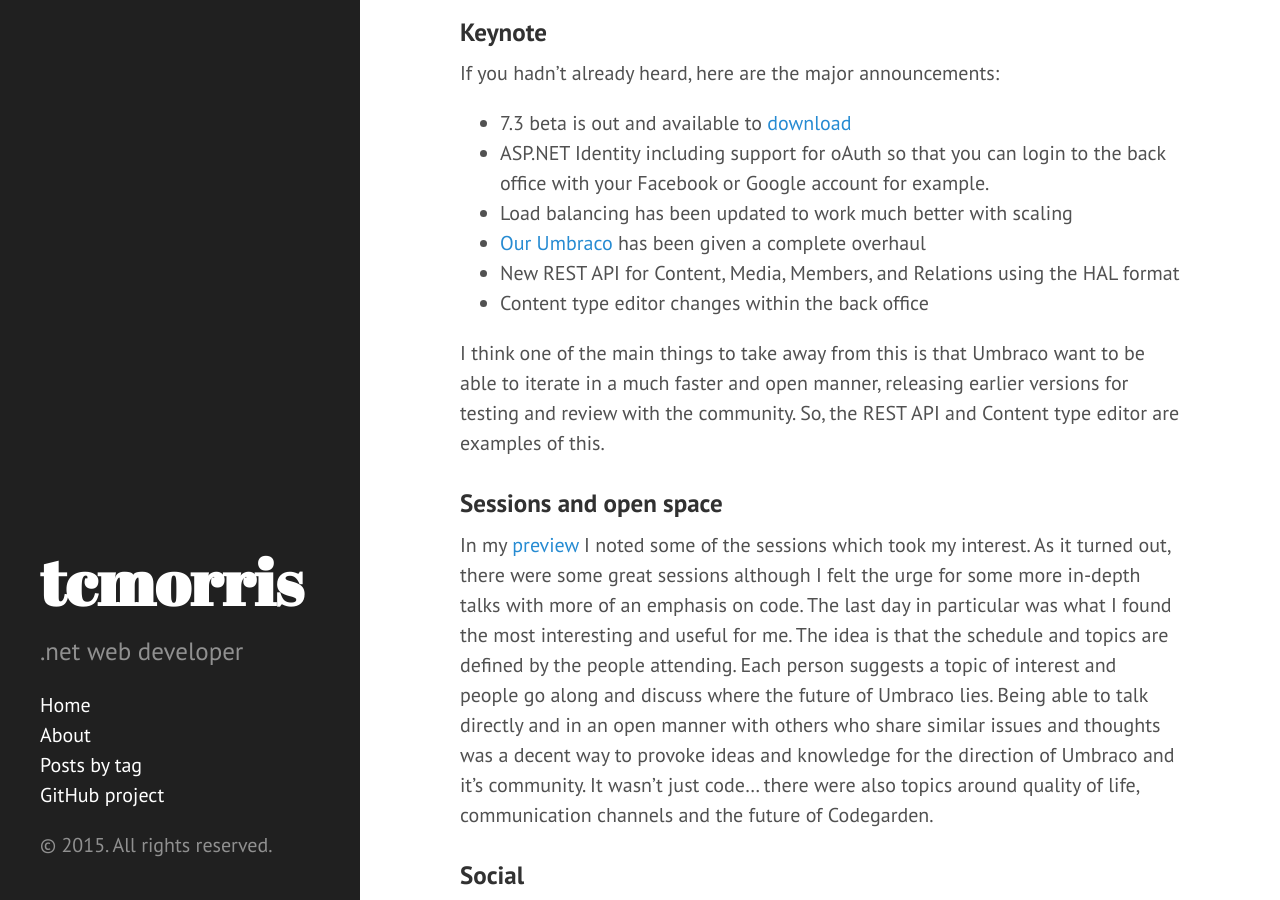
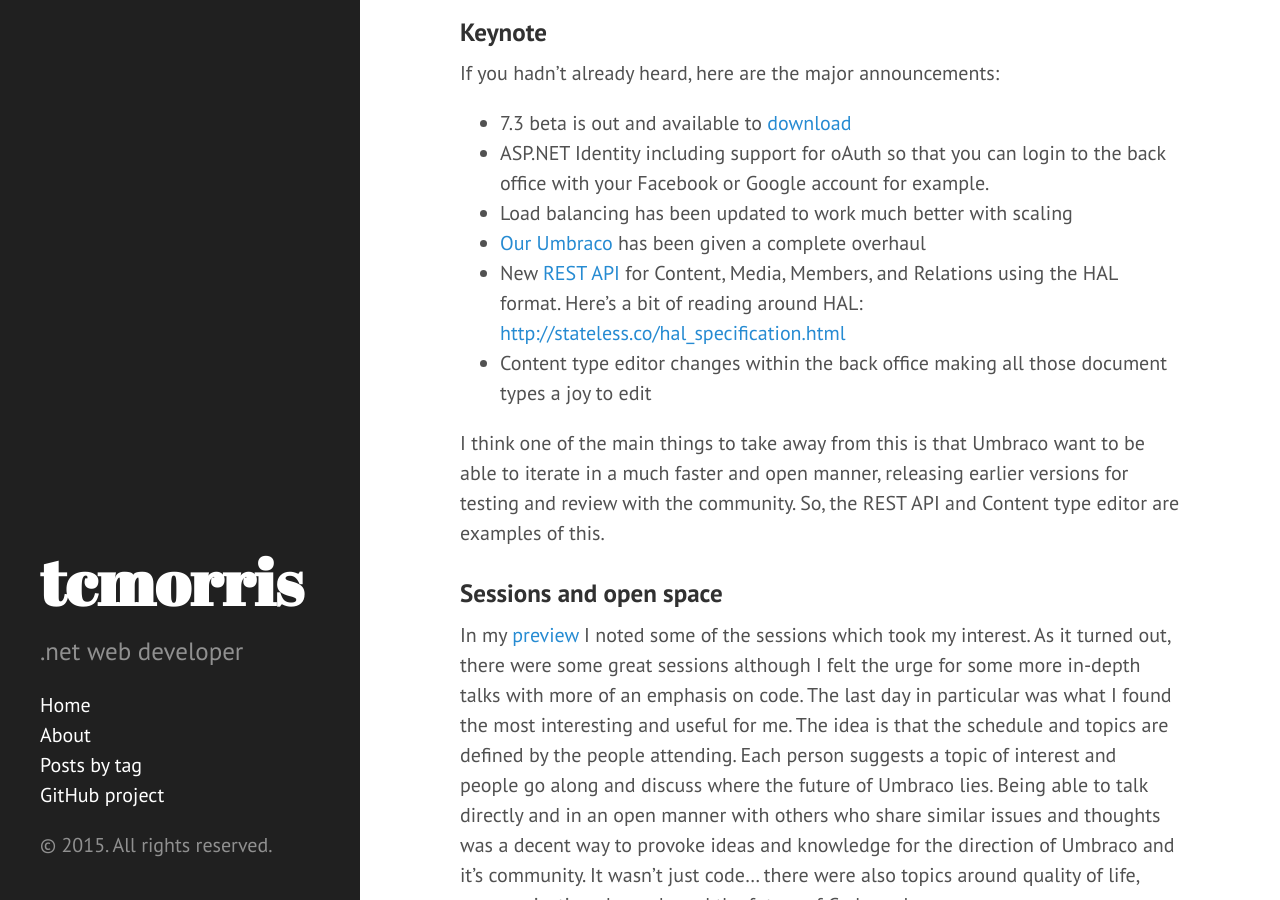
Before and after one commit to tcmorris/tcmorris.github.io, a Jekyll site: the page built from _posts/2015-06-19-codegarden15-review.md, in a window 1280 px wide and 900 px high, scrolled down 363 px. Built offline with Jekyll 4.4.1, drawn with Linux system fonts in a browser that asks for light colours; Markdown is read by kramdown in place of the engine named in the settings.

Commit message:
Link updates

```diff
--- a/_posts/2015-06-19-codegarden15-review.md
+++ b/_posts/2015-06-19-codegarden15-review.md
@@ -17,14 +17,14 @@
 - ASP.NET Identity including support for oAuth so that you can login to the back office with your Facebook or Google account for example.
 - Load balancing has been updated to work much better with scaling
 - [Our Umbraco](https://our.umbraco.org/) has been given a complete overhaul
-- New REST API for Content, Media, Members, and Relations using the HAL format
-- Content type editor changes within the back office
+- New [REST API](https://www.nuget.org/packages/UmbracoCms.RestApi/) for Content, Media, Members, and Relations using the HAL format. Here's a bit of reading around HAL: [http://stateless.co/hal_specification.html](http://stateless.co/hal_specification.html)
+- Content type editor changes within the back office making all those document types a joy to edit
 
 I think one of the main things to take away from this is that Umbraco want to be able to iterate in a much faster and open manner, releasing earlier versions for testing and review with the community. So, the REST API and Content type editor are examples of this.
 
 ### Sessions and open space
 
-In my [preview](http://tcmorris.net//blog/codegarden15-preview/) I noted some of the sessions which took my interest. As it turned out, there were some great sessions although I felt the urge for some more in-depth talks with more of an emphasis on code. The last day in particular was what I found the most interesting and useful for me. The idea is that the schedule and topics are defined by the people attending. Each person suggests a topic of interest and people go along and discuss where the future of Umbraco lies. Being able to talk directly and in an open manner with others who share similar issues and thoughts was a decent way to provoke ideas and knowledge for the direction of Umbraco and it's community. It wasn't just code... there were also topics around quality of life, communication channels and the future of Codegarden.
+In my [preview](http://tcmorris.net/blog/codegarden15-preview/) I noted some of the sessions which took my interest. As it turned out, there were some great sessions although I felt the urge for some more in-depth talks with more of an emphasis on code. The last day in particular was what I found the most interesting and useful for me. The idea is that the schedule and topics are defined by the people attending. Each person suggests a topic of interest and people go along and discuss where the future of Umbraco lies. Being able to talk directly and in an open manner with others who share similar issues and thoughts was a decent way to provoke ideas and knowledge for the direction of Umbraco and it's community. It wasn't just code... there were also topics around quality of life, communication channels and the future of Codegarden.
 
 ### Social
 
```
